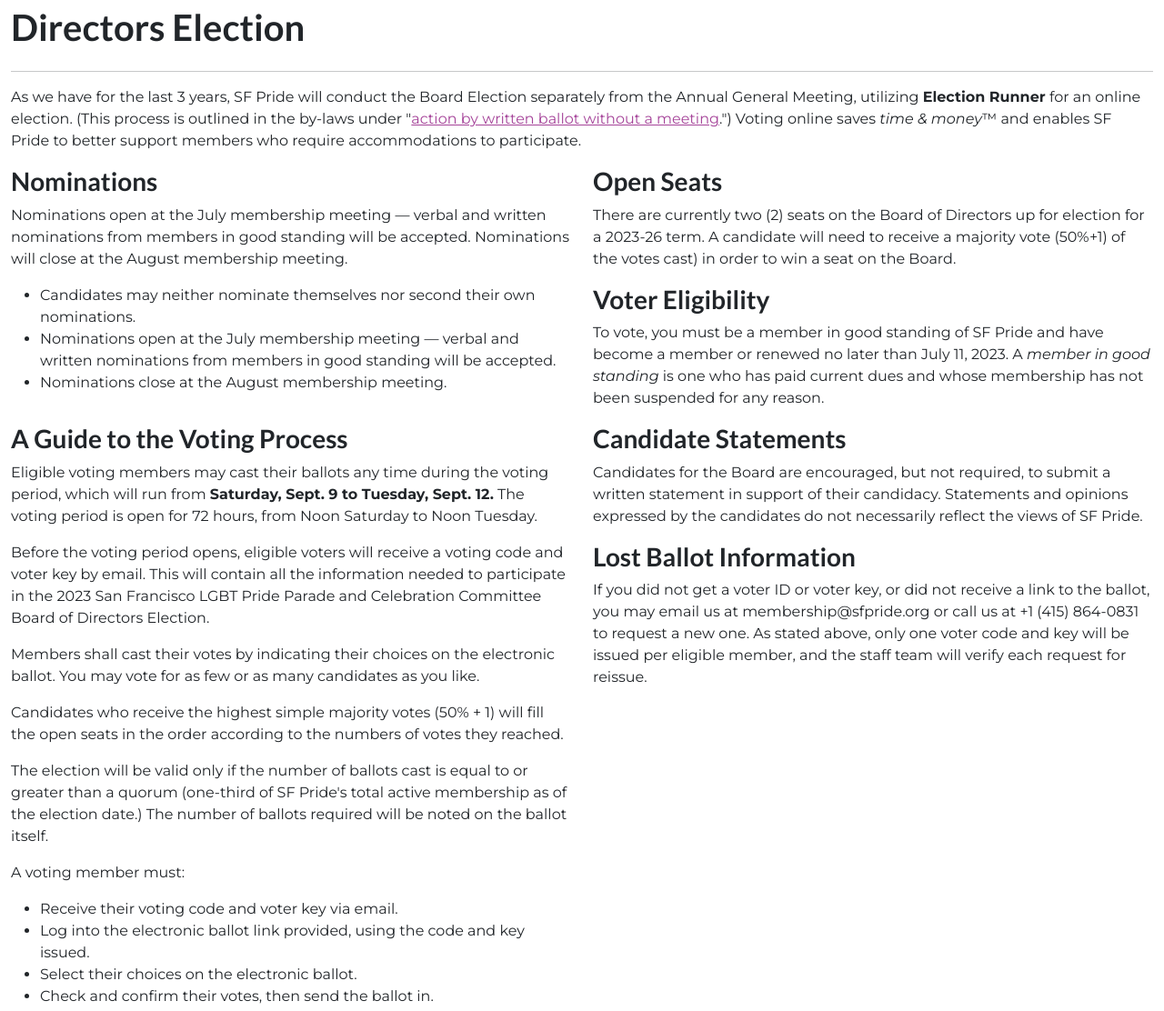
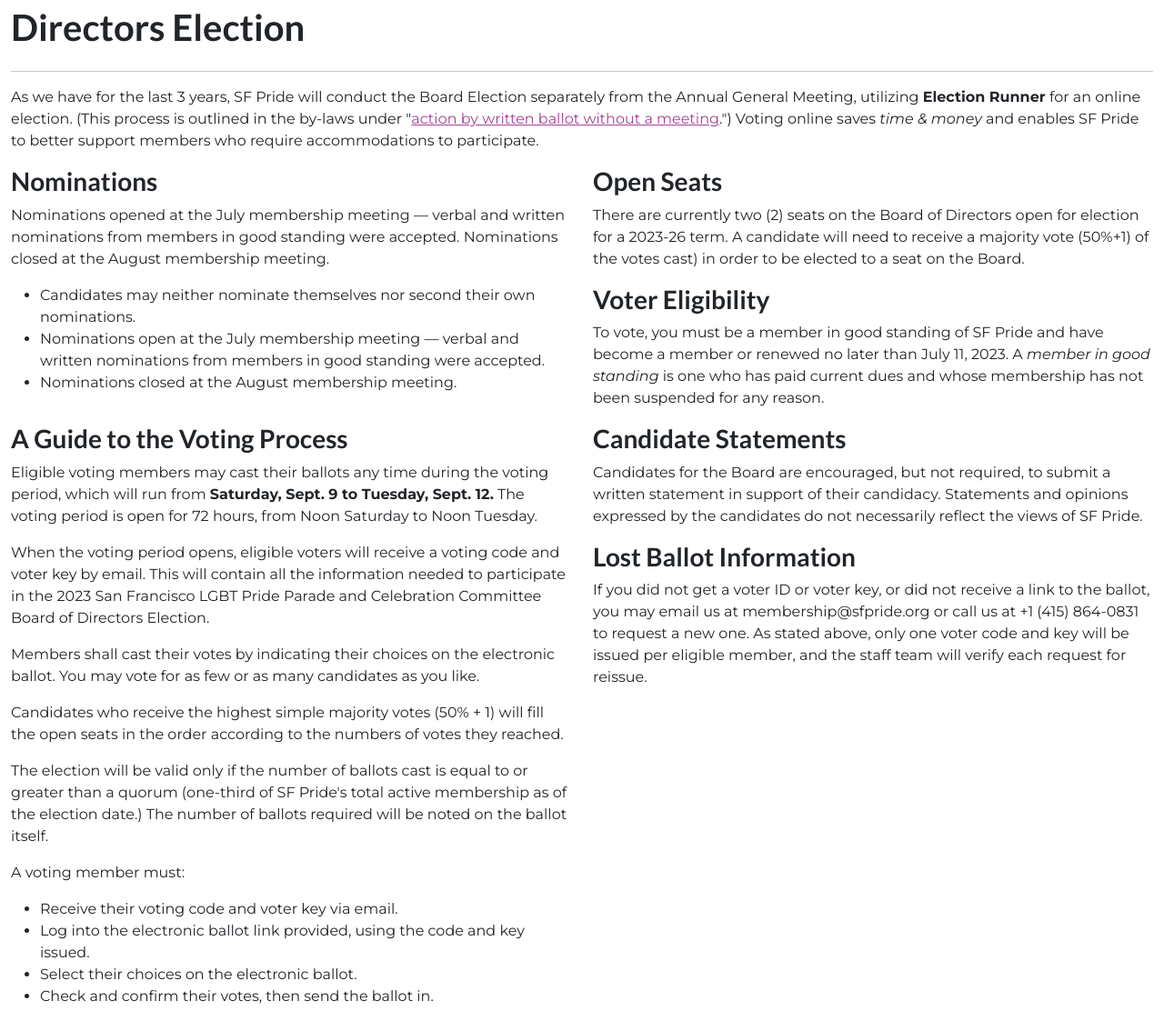
Before and after one commit to sfpride/members, a Jekyll site: the page built from election.html, in a window 1280 px wide and 1400 px high. Shown: the part 288-1400 px from the top of the window at 91% size. Built offline with Jekyll 4.4.1, drawn with Linux system fonts in a browser that asks for light colours; some of the changed text lies outside the part shown.

Commit message:
candidate change

```diff
--- a/_includes/announcements.html
+++ b/_includes/announcements.html
@@ -1,11 +1,13 @@
 <div class="col col-12"><h2 class="fs-3">Announcements</h2></div>
 <div class="col col-12">
-    <p class="lead text-uppercase"><strong>DATE OF RECORD:</strong> You must have joined, or have already been a member, by JULY 11TH TO VOTE AT our ANNUAL GENERAL MEETING on SEPTEMBER 9th.</p>
+    <p class="lead text-uppercase"><strong>DATE OF RECORD:</strong> You must have joined or have already been a member by JULY 11TH TO VOTE in the upcoming Board of Directors Election beginning on SEPTEMBER 9th.</p>
 </div>
+<!--
 <div class="col text-center">
     <a href="https://docs.google.com/forms/d/e/1FAIpQLSfYYxjd2ob4VMRs09iHcavcBqLBZ3oTpxmZpfX2M_wBYswCpw/viewform" class="btn btn-primary border border-secondary border-2">Suggest a Theme for 2024 Celebration & Parade</a>
 </div>
 <div class="col text-center">
     <a href="https://docs.google.com/forms/d/e/1FAIpQLScFISoTkZCJJNmQ53QqOl_B8rft_rplgT6e7nKxanrEbOxmSA/viewform?pli=1" class="btn btn-secondary border border-primary border-2">Nominate a Candidate for Board of Directors</a>
 </div>
-<!-- <div class="col text-center"><a href="https://docs.google.com/forms/d/e/1FAIpQLSf3mv-U9shWSeOxjXfUuR9tdxl_opMHpugNBZX79il3ktDH5g/viewform" class="btn btn-success border-warning border border-2">Vote for "Best Overall" Parade Contingent</a></div> -->
+<div class="col text-center"><a href="https://docs.google.com/forms/d/e/1FAIpQLSf3mv-U9shWSeOxjXfUuR9tdxl_opMHpugNBZX79il3ktDH5g/viewform" class="btn btn-success border-warning border border-2">Vote for "Best Overall" Parade Contingent</a></div>
+-->
--- a/election.html
+++ b/election.html
@@ -45,25 +45,25 @@ permalink: /election/
 
     <div class="row">
         <div class="col">
-            <p>As we have for the last 3 years, SF Pride will conduct the Board Election separately from the Annual General Meeting, utilizing <span class="fw-bold">Election Runner</span> for an online election. (This process is outlined in the by-laws under "<a href="https://cdn.sfpride.org/docs/BYLAWS-POLICIES_SFPride_010220-1.pdf#page=9">action by written ballot without a meeting</a>.") Voting online saves <em>time & money</em>&trade; and enables SF Pride to better support members who require accommodations to participate.</p>
+            <p>As we have for the last 3 years, SF Pride will conduct the Board Election separately from the Annual General Meeting, utilizing <span class="fw-bold">Election Runner</span> for an online election. (This process is outlined in the by-laws under "<a href="https://cdn.sfpride.org/docs/BYLAWS-POLICIES_SFPride_010220-1.pdf#page=9">action by written ballot without a meeting</a>.") Voting online saves <em>time & money</em> and enables SF Pride to better support members who require accommodations to participate.</p>
         </div>
     </div>
 
     <div class="row row-cols-1 row-cols-md-2">
         <div class="col">
             <h3>Nominations</h3>
-            <p>Nominations open at the July membership meeting &mdash; verbal and written nominations from members in good standing will be accepted. Nominations will close at the August membership meeting.</p>
+            <p>Nominations opened at the July membership meeting &mdash; verbal and written nominations from members in good standing were accepted. Nominations closed at the August membership meeting.</p>
             <ul>
                 <li>Candidates may neither nominate themselves nor second their own nominations.</li>
-                <li>Nominations open at the July membership meeting &mdash; verbal and written nominations from members in good standing will be accepted.</li>
-                <li>Nominations close at the August membership meeting.</li>
+                <li>Nominations open at the July membership meeting &mdash; verbal and written nominations from members in good standing were accepted.</li>
+                <li>Nominations closed at the August membership meeting.</li>
             </ul>
         </div>
         <div class="col">
             <div class="row">
                 <div class="col">
                     <h3>Open Seats</h3>
-                    <p>There are currently two (2) seats on the Board of Directors up for election for a 2023-26 term. <!--Four candidates are running. -->A candidate will need to receive a majority vote (50%+1) of the votes cast) in order to win a seat on the Board.</p>
+                    <p>There are currently two (2) seats on the Board of Directors open for election for a 2023-26 term. <!--Four candidates are running. -->A candidate will need to receive a majority vote (50%+1) of the votes cast) in order to be elected to a seat on the Board.</p>
                 </div>
             </div>
             <div class="row">
@@ -82,7 +82,7 @@ permalink: /election/
             <p>Eligible voting members may cast their ballots any time during the voting period, which will run from
                 <b>Saturday, Sept. 9 to Tuesday, Sept. 12.</b> The voting period is open for 72 hours, from Noon
                 Saturday to Noon Tuesday.</p>
-            <p>Before the voting period opens, eligible voters will receive a voting code and voter key by email. This
+            <p>When the voting period opens, eligible voters will receive a voting code and voter key by email. This
                 will contain all the information needed to participate in the 2023 San Francisco LGBT Pride Parade and
                 Celebration Committee Board of Directors Election.</p>
             <p>Members shall cast their votes by indicating their choices on the electronic ballot. You may vote for as
@@ -124,7 +124,7 @@ permalink: /election/
                     <th scope="col">Action(s)</th>
                 </thead>
                 <tbody class="">
-                    <tr scope="row" class="">
+                    <tr scope="row" class="text-muted">
                         <td>July 11th</td>
                         <td>
                             <p><b>Date of Record</b><br>Members must have been in good standing by this date in order to
@@ -133,7 +133,7 @@ permalink: /election/
                                     have voting rights.</em></p>
                         </td>
                     </tr>
-                    <tr scope="row" class="">
+                    <tr scope="row" class="text-muted">
                         <td>July 12th to Aug 9th</td>
                         <td>
                             <p><b>Nomination Period</b></p>
@@ -141,19 +141,19 @@ permalink: /election/
                             <p>Board members running for a second term must announce their intent to run by the August membership meeting.</p>
                         </td>
                     </tr>
-                    <tr scope="row" class="">
+                    <tr scope="row" class="text-muted">
                         <td>August 9th</td>
                         <td>Members select election officials at the Membership Meeting.</td>
                     </tr>
-                    <tr scope="row" class="">
+                    <tr scope="row" class="text-muted">
                         <td>August 20th</td>
                         <td>20 Day Notice of AGM and Election</td>
                     </tr>
-                    <tr scope="row" class="">
+                    <tr scope="row" class="text-muted">
                         <td>August 25th</td>
                         <td>15 Day Deadline for Candidate Statements</td>
                     </tr>
-                    <tr scope="row" class="">
+                    <tr scope="row" class="text-muted">
                         <td>August 31st</td>
                         <td>
                             <p>Candidate statements available online.</p>
```
Also changed, not shown: _data/bod-candidates-2023.yml (+11 -7 lines).
